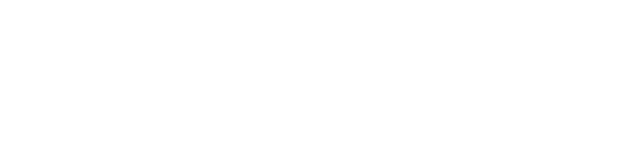
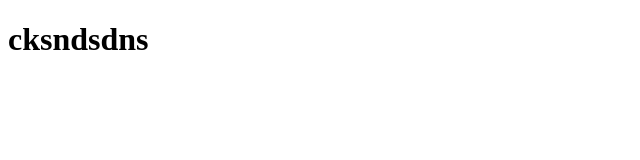
Before and after one commit to KHOJIAKBAR2/darss, a plain HTML site: page index.html in a window 1280 px wide. Shown: the whole page, without its empty margins (0-640 px from the left). Drawn offline with Linux system fonts and the light colour scheme.

```diff
--- a/index.html
+++ b/index.html
@@ -7,6 +7,6 @@
     <title>Document</title>
 </head>
 <body>
-
+    <h1>cksndsdns</h1>
 </body>
 </html>
```
